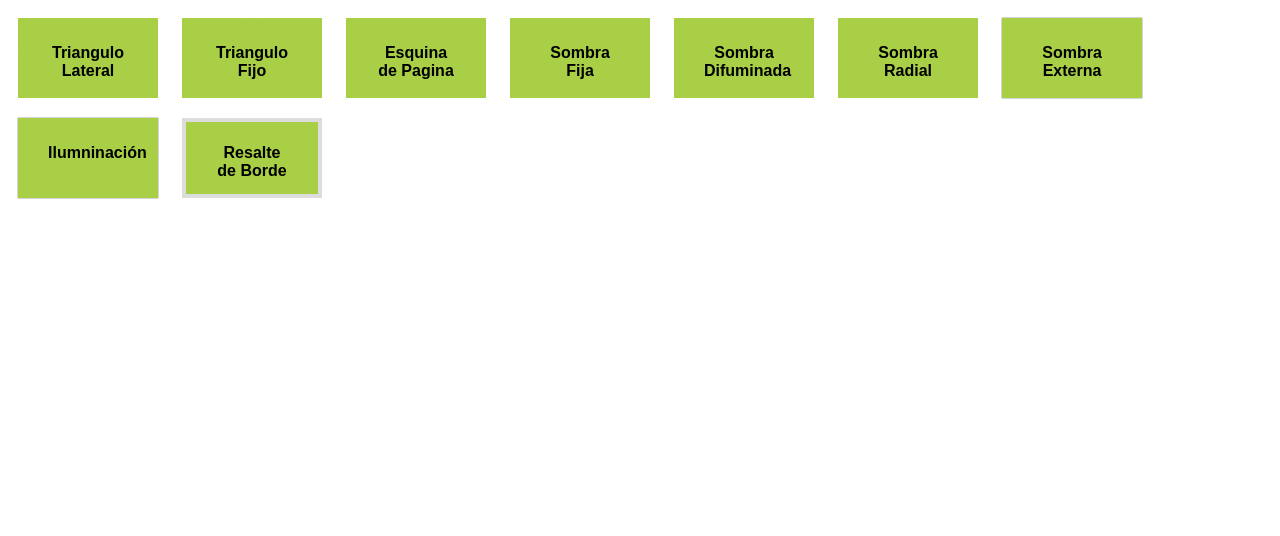
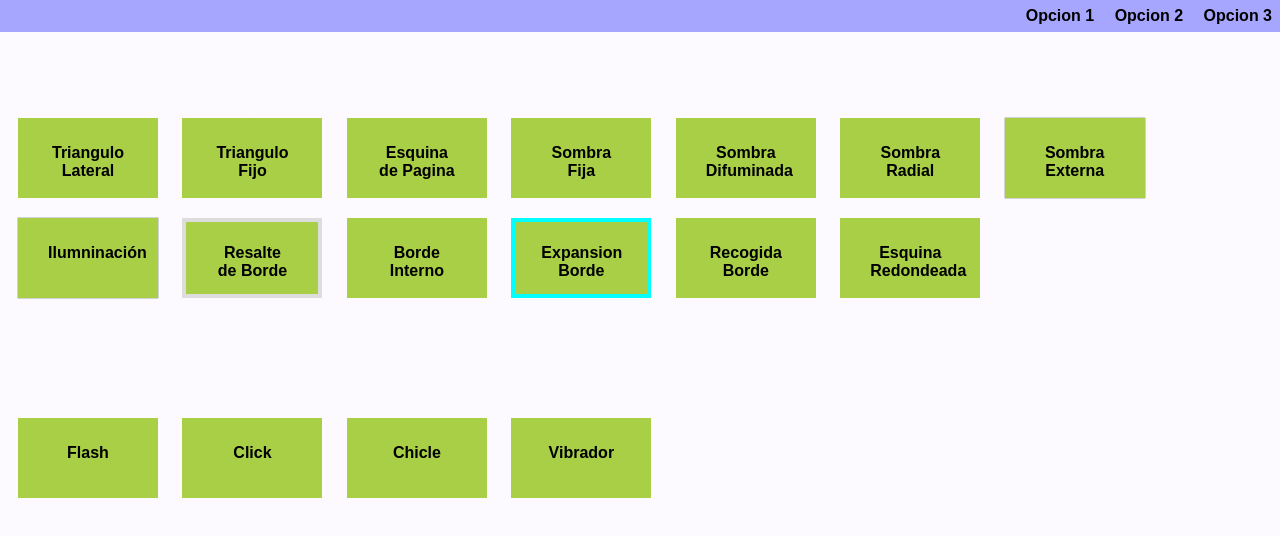
Before and after one commit to mvissio/animations-css, a plain HTML site: page index.html in a window 1280 px wide. Drawn offline with Linux system fonts and the light colour scheme.

Commit message:
keyframes

```diff
--- a/css/animaciones.css
+++ b/css/animaciones.css
@@ -10,6 +10,9 @@ div{
     display:inline-block;
     vertical-align: middle;
 }
+
+
+
 /*#region triangulo-lateral camuflaje por color*/
 .triangulo-lateral{
     -moz-transform: translateX(0);
@@ -225,3 +228,192 @@ div{
     box-shadow: inset 0 0 0 4px #555;
 }
 /*endregion*/
+
+/*region borde-interno*/
+.borde-interno{
+    position:relative;
+}
+.borde-interno:before{
+    content: '';
+    position: absolute;
+    border: 4px solid white;
+    top: 4px;
+    bottom:4px;
+    left:4px;
+    right: 4px;
+    opacity: 0;
+    transition-duration: .5s;
+}
+.borde-interno:hover:before{
+    opacity: 1;
+}
+/*endregion*/
+
+/*region expansion-borde*/
+.expansion-borde{
+    position:relative;
+}
+.expansion-borde:before{
+    content: '';
+    position: absolute;
+    border: 4px solid aqua;
+    top: 0;
+    bottom:0;
+    left:0;
+    right: 0;
+    opacity: 1;
+    transition-duration: .5s;
+}
+.expansion-borde:hover:before{
+    top: -8px;
+    bottom:-8px;
+    left:-8px;
+    right: -8px;
+    opacity: 1;
+}
+/*endregion*/
+
+/*region recogida-borde*/
+.recogida-borde{
+    position:relative;
+}
+.recogida-borde:before{
+    content: '';
+    position: absolute;
+    border: 4px solid aqua;
+    top: -16px;
+    bottom:-16px;
+    left:-16px;
+    right: -16px;
+    opacity: 0;
+    transition-duration: .5s;
+}
+.recogida-borde:hover:before{
+    top: -8px;
+    bottom:-8px;
+    left:-8px;
+    right: -8px;
+    opacity: 1;
+}
+/*endregion*/
+
+/*region esquina-redondeada*/
+.esquina-redondeada{
+    transition-duration: .5s;
+}
+.esquina-redondeada:hover{
+    border-radius: 20%;
+}
+/*endregion*/
+
+body{
+    background: #fcfaff;
+    font-family: Arial;
+}
+
+nav{
+    background: #a7a6ff;
+    width: 100%;
+    position: absolute;
+    top:0;
+    left:0;
+    text-align: right;
+}
+section{
+    padding-top: 100px
+}
+
+nav ul{
+    padding: 0;
+    margin: 0;
+    list-style: none;
+}
+
+li{
+    display: inline-block;
+    margin:7px -2px;
+}
+a{
+    text-decoration: none;
+    color:black;
+    font-weight: bolder;
+    padding: 5px 10px;
+}
+
+li:nth-of-type(1) a:focus{
+    border-bottom: 3px solid #b1ff93;
+}
+
+li:nth-of-type(2) a:focus{
+    border-bottom: 3px solid #f1ff86;
+}
+
+li:nth-of-type(3) a:focus{
+    border-bottom: 3px solid #ff6161;
+}
+
+/*region keyframe flash*/
+.flash:hover{
+    animation: 0.7s flash 2;
+}
+@keyframes flash {
+    50%{
+        opacity: 1;
+    }
+    25%, 75%{
+        opacity: 0;
+    }
+}
+/*endregion*/
+
+/*region keyframe click*/
+.click:hover{
+    animation: 0.7s click 2;
+}
+@keyframes click {
+    25%,75%{
+        transform: scale(0.8);
+    }
+    50%{
+        transform: scale(1.1);
+    }
+
+}
+/*endregion*/
+
+/*region keyframe chicle*/
+.chicle:hover{
+    animation: 0.7s chicle 2;
+}
+@keyframes chicle {
+    30%{
+        transform: scaleX(1.25) scaleY(0.75);
+    }
+    40%{
+        transform: scaleX(0.57) scaleY(1.25);
+    }
+    70%{
+        transform: scaleX(1.15) scaleY(0.85);
+    }
+}
+/*endregion*/
+
+/*region keyframe vibrador*/
+.vibrador:hover{
+    animation: 0.7s vibrador infinite;
+}
+@keyframes vibrador {
+    10%, 50%{
+        transform: translateX(-10px);
+    }
+    20%, 60%{
+        transform: translateX(10px);
+    }
+    30%, 70%,90%{
+        transform: translateY(-10px);
+    }
+    40%, 80%{
+        transform: translateY(10px);
+    }
+}
+/*endregion*/
--- a/index.html
+++ b/index.html
@@ -6,8 +6,16 @@
     <link rel="stylesheet" href="css/animaciones.css">
 </head>
 <body>
-    <div class="triangulo-lateral"> <p>Triangulo Lateral</p></div>
-    <div class="triangulo-fijo"> <p>Triangulo Fijo</p></div>
+<nav>
+    <ul>
+        <li><a href="#">Opcion 1</a></li>
+        <li><a href="#">Opcion 2</a></li>
+        <li><a href="#">Opcion 3</a></li>
+    </ul>
+</nav>
+<section>
+    <div class="triangulo-lateral"><p>Triangulo Lateral</p></div>
+    <div class="triangulo-fijo"><p>Triangulo Fijo</p></div>
     <div class="esquina-pagina"><p>Esquina de Pagina</p></div>
     <div class="sombra-fija"><p>Sombra Fija</p></div>
     <div class="sombra-difuminada"><p>Sombra Difuminada</p></div>
@@ -15,5 +23,16 @@
     <div class="sombra-externa"><p>Sombra Externa</p></div>
     <div class="iluminacion"><p>Ilumninación</p></div>
     <div class="resalte-borde"><p>Resalte de Borde</p></div>
+    <div class="borde-interno"><p>Borde Interno</p></div>
+    <div class="expansion-borde"><p>Expansion Borde</p></div>
+    <div class="recogida-borde"><p>Recogida Borde</p></div>
+    <div class="esquina-redondeada"><p>Esquina Redondeada</p></div>
+</section>
+<section>
+    <div class="flash"><p>Flash</p></div>
+    <div class="click"><p>Click</p></div>
+    <div class="chicle"><p>Chicle</p></div>
+    <div class="vibrador"><p>Vibrador</p></div>
+</section>
 </body>
 </html>
```
